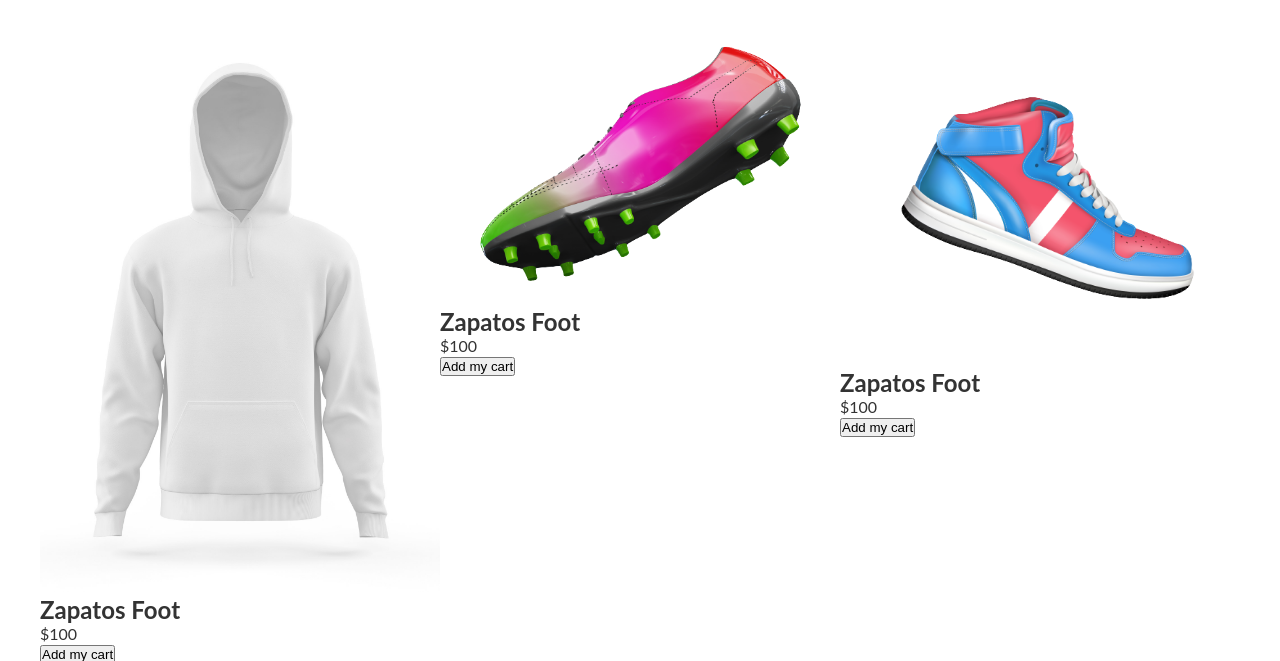
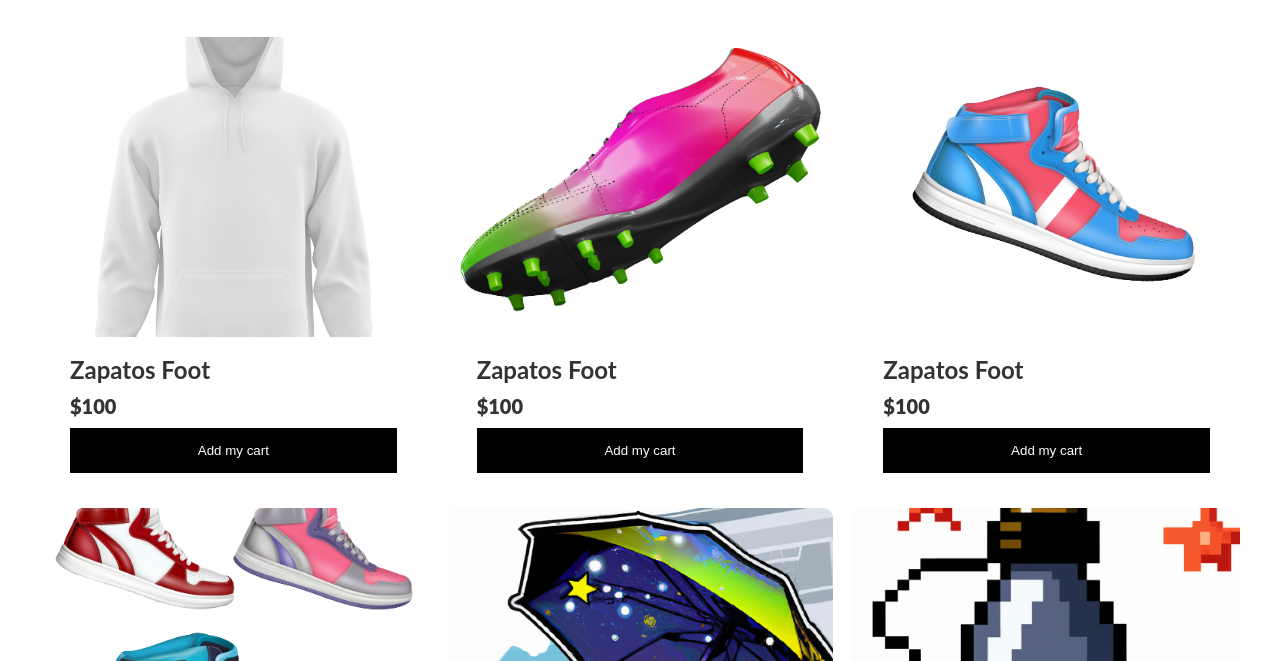
Before and after one commit to C1ndyJS/proyectoWeb_BootCamp, a plain HTML site: page catalogo.html in a window 1280 px wide. Shown: the part 76-737 px from the top of the page. Drawn offline with Linux system fonts and the light colour scheme.

Commit message:
Button and cart box details added

```diff
--- a/catalogo.html
+++ b/catalogo.html
@@ -15,6 +15,16 @@
             <svg xmlns="http://www.w3.org/2000/svg" fill="none" viewBox="0 0 24 24" stroke-width="1.5" stroke="currentColor" class="icon-Cart">
                 <path stroke-linecap="round" stroke-linejoin="round" d="M15.75 10.5V6a3.75 3.75 0 10-7.5 0v4.5m11.356-1.993l1.263 12c.07.665-.45 1.243-1.119 1.243H4.25a1.125 1.125 0 01-1.12-1.243l1.264-12A1.125 1.125 0 015.513 7.5h12.974c.576 0 1.059.435 1.119 1.007zM8.625 10.5a.375.375 0 11-.75 0 .375.375 0 01.75 0zm7.5 0a.375.375 0 11-.75 0 .375.375 0 01.75 0z" />
             </svg>
+            <div class="count-products">
+                <span id="contador-productos">
+
+                </span>
+            </div>
+            <div class="container-cart-products hidden-cart">
+                <div class="cart-product">
+
+                </div>
+            </div>
         </div>
     </header>
     <div class="container-items">
--- a/styleC.css
+++ b/styleC.css
@@ -31,4 +31,55 @@ header {
 .container-items {
     display: grid;
     grid-template-columns: repeat(3, 1fr);
+    gap: 20px;
 }
+
+.item {
+    border-radius: 10px;
+}
+
+.item:hover {
+    box-shadow: 0 10px 20px rgba(0, 0, 0, 0.20);
+}
+
+.info-product {
+    padding: 15px 30px;
+}
+
+.item img {
+    width: 100%;
+    height: 300px;
+    object-fit: cover;
+    border-radius: 10px 10px 0 0;
+    transition: all .5s;
+}
+
+.item figure {
+    overflow: hidden;
+}
+
+.item:hover img {
+    transform: scale(1.2);
+}
+
+.info-product {
+    padding: 15px 30px;
+    display: flex;
+    line-height: flex;
+    flex-direction: column;
+    gap: 10px;
+}
+
+.price {
+    font-size: 20px;
+    font-weight: 900;
+}
+
+.info-product button {
+    border: none;
+    background: none;
+    background-color: #000;
+    color: #fff;
+    padding: 15px 10px;
+    cursor: pointer;
+}
```
